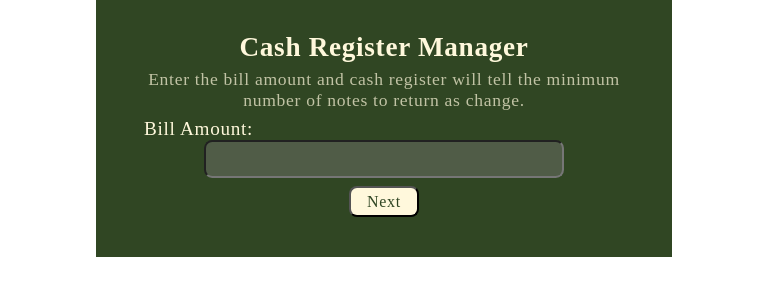
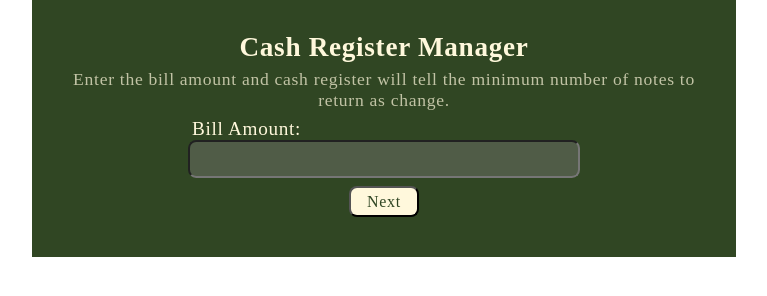
Before and after one commit to anushasunil/cash-register, a plain HTML site: page index.html in a window 1280 px wide. Shown: the whole page, without its empty margins (256-1023 px from the left). Drawn offline with Linux system fonts and the light colour scheme; a web font is replaced by a local one.

Commit message:
fix: input field size and margin

```diff
--- a/styles.css
+++ b/styles.css
@@ -15,7 +15,7 @@
 }
 
 .container {
-    width: 40vw;
+    width: 50%;
     background-color: var(--bgColor);
     padding: 2rem;
 
@@ -36,7 +36,7 @@
 }
 
 #bill-amount-label, #bill-received-label, caption {
-   margin-left: 1rem;
+   margin-left: 20%;
    color: var(--textColor);
    font-size: 1.2rem;
 }
@@ -45,12 +45,11 @@ input {
     display: flex;
     flex-direction: column;
     border-radius: 0.51rem;
-    width: 22rem;
+    width: 60%;
     height: 2rem;
     font-size: 1.5rem;
     background-color: var(--inputBox);
     color: whitesmoke;
-    caret-color: whitesmoke;
 }
 input:hover {
     border-color: cornsilk;
```
